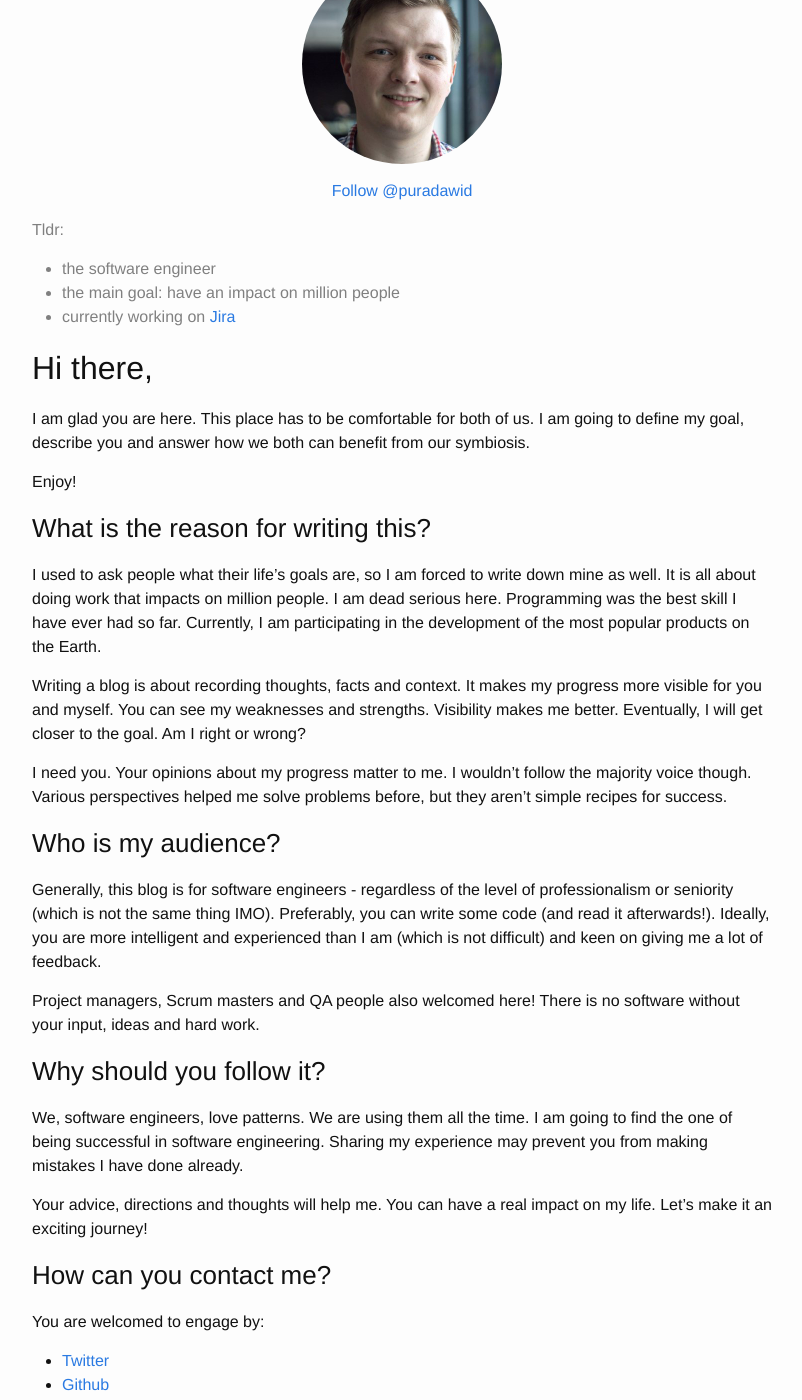
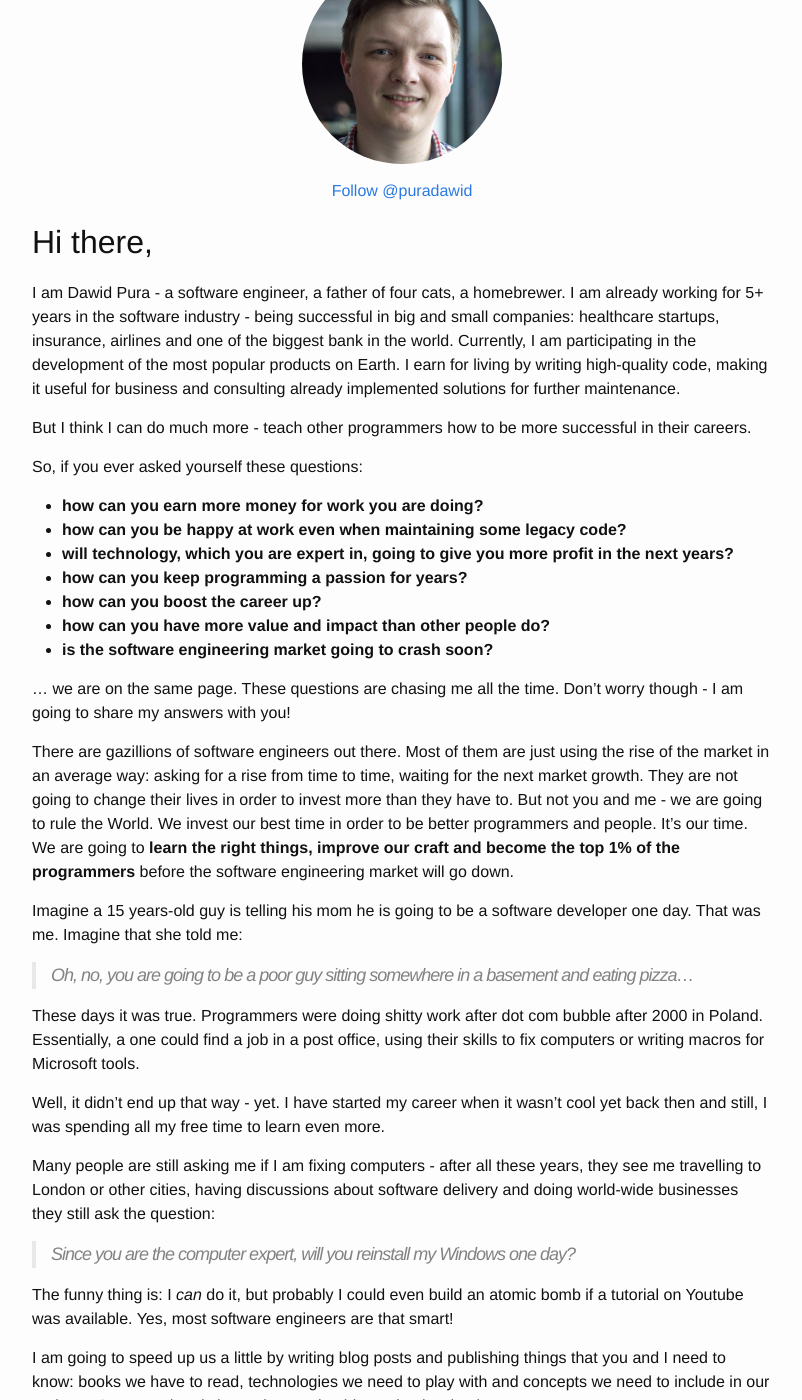
Before and after one commit to puradawid/puradawid.github.io, a Jekyll site: the page built from whoami.md, in a window 1280 px wide and 1400 px high, scrolled down 256 px. Shown: the whole window, without its empty margins (238-1040 px from the left). Built offline with Jekyll 4.4.1, drawn with Linux system fonts in a browser that asks for light colours; comment, search, counter and statistics services are not loaded; some of the changed text lies outside the part shown.

Commit message:
Modify whoami page

```diff
--- a/whoami.md
+++ b/whoami.md
@@ -14,70 +14,55 @@ order: 0
 </div>
 
 <div class="tldr">
-Tldr:
-* the software engineer
-* the main goal: have an impact on million people
-* currently working on [Jira][1]
+
 </div>
 
 {::options parse_block_html="false" /}
 
 ## Hi there,
+I am Dawid Pura - a software engineer, a father of four cats, a homebrewer. I am already working for 5+ years in the software industry - being successful in big and small companies: healthcare startups, insurance, airlines and one of the biggest bank in the world. Currently, I am participating in the development of the most popular products on Earth. I earn for living by writing high-quality code, making it useful for business and consulting already implemented solutions for further maintenance.
 
-I am glad you are here. This place has to be comfortable for both of us. I am
-going to define my goal, describe you and answer how we both can benefit from
-our symbiosis.
+But I think I can do much more - teach other programmers how to be more successful in their careers.
 
-Enjoy!
+So, if you ever asked yourself these questions:
+* **how can you earn more money for work you are doing?**
+* **how can you be happy at work even when maintaining some legacy code?**
+* **will technology, which you are expert in, going to give you more profit in the next years?**
+* **how can you keep programming a passion for years?**
+* **how can you boost the career up?**
+* **how can you have more value and impact than other people do?**
+* **is the software engineering market going to crash soon?**
 
-### What is the reason for writing this?
+... we are on the same page. These questions are chasing me all the time. Don't worry though - I am going to share my answers with you!
 
-I used to ask people what their life's goals are, so I am forced to write down
-mine as well. It is all about doing work that impacts on million people. I am
-dead serious here. Programming was the best skill I have ever had so far.
-Currently, I am participating in the development of the most popular products on
-the Earth.
+There are gazillions of software engineers out there. Most of them are just using the rise of the market in an average way: asking for a rise from time to time, waiting for the next market growth. They are not going to change their lives in order to invest more than they have to. But not you and me - we are going to rule the World. We invest our best time in order to be better programmers and people. It's our time. We are going to **learn the right things, improve our craft and become the top 1% of the programmers** before the software engineering market will go down.
 
-Writing a blog is about recording thoughts, facts and context. It makes my
-progress more visible for you and myself. You can see my weaknesses and
-strengths. Visibility makes me better. Eventually, I will get closer to the
-goal. Am I right or wrong?
+Imagine a 15 years-old guy is telling his mom he is going to be a software developer one day. That was me. Imagine that she told me:
 
-I need you. Your opinions about my progress matter to me. I wouldn't follow the
-majority voice though. Various perspectives helped me solve problems before,
-but they aren't simple recipes for success.
+> Oh, no, you are going to be a poor guy sitting somewhere in a basement and eating pizza...
 
-### Who is my audience?
+These days it was true. Programmers were doing shitty work after dot com bubble after 2000 in Poland. Essentially, a one could find a job in a post office, using their skills to fix computers or writing macros for Microsoft tools.
 
-Generally, this blog is for software engineers - regardless of the level of
-professionalism or seniority (which is not the same thing IMO). Preferably, you
-can write some code (and read it afterwards!). Ideally, you are more
-intelligent and experienced than I am (which is not difficult) and keen on
-giving me a lot of feedback.
+Well, it didn't end up that way - yet. I have started my career when it wasn't cool yet back then and still, I was spending all my free time to learn even more.
 
-Project managers, Scrum masters and QA people also welcomed here! There is no
-software without your input, ideas and hard work.
+Many people are still asking me if I am fixing computers - after all these years, they see me travelling to London or other cities, having discussions about software delivery and doing world-wide businesses they still ask the question:
 
-### Why should you follow it?
+> Since you are the computer expert, will you reinstall my Windows one day?
 
-We, software engineers, love patterns. We are using them all the time. I am
-going to find the one of being successful in software engineering. Sharing my
-experience may prevent you from making mistakes I have done already.
+The funny thing is: I *can* do it, but probably I could even build an atomic bomb if a tutorial on Youtube was available. Yes, most software engineers  are that smart!
 
-Your advice, directions and thoughts will help me. You can have a real impact
-on my life. Let's make it an exciting journey!
+I am going to speed up us a little by writing blog posts and publishing things that you and I need to know: books we have to read, technologies we need to play with and concepts we need to include in our projects. Stay tuned and sharp - let's make this market harder :).
 
-### How can you contact me?
+The next steps for you:
 
-You are welcomed to engage by:
-
-* [Twitter][2]
-* [Github][3]
-* [Email][4]
+* Sing up to my [newsletter][5]
+* Follow me on [Twitter][2]
+* Check out my repositories on [Github][3]
+* [Email][4] me if you have any questions
 
 Comments, likes, shares and other interactions are appreciated!
 
-[1]: https://www.atlassian.com/software/jira/core
 [2]: https://twitter.com/dawidpura
 [3]: https://github.com/puradawid
-[4]: mailto:puradawid+blog@gmail.com
+[4]: mailto:contact@puradawid.pro
+[5]: /newsletter.html
```
